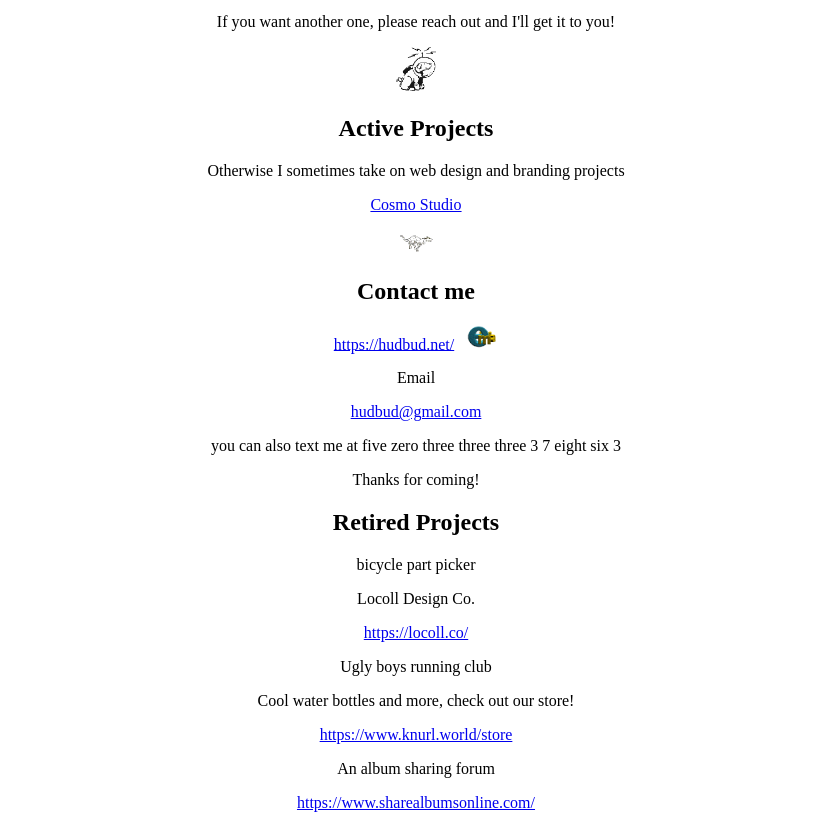
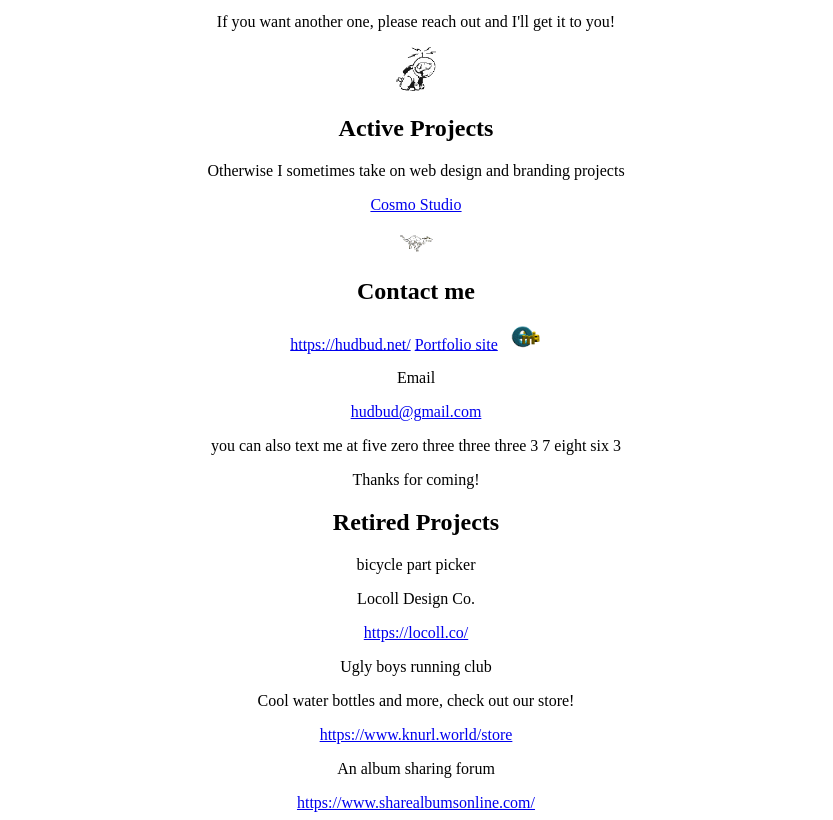
Before and after one commit to hudbud/knurl, a plain HTML site: page index.html in a window 1280 px wide. Shown: the part 119-939 px from the top of the page, without its empty margins (224-1057 px from the left). Drawn offline with Linux system fonts and the light colour scheme.

Commit message:
Add portfolio link to index.html

```diff
--- a/index.html
+++ b/index.html
@@ -29,6 +29,7 @@
         <img src="images/ymydog.gif" alt="Your Image Description" width="40">
                 <h2>Contact me</h2>
         <a href="https://hudbud.net/">https://hudbud.net/</a>
+        <a href="https://hudbud.co/">Portfolio site</a>
 
         <img src="images/email1.gif" alt="Email Image" width="40">
         <p>Email</p>
```
